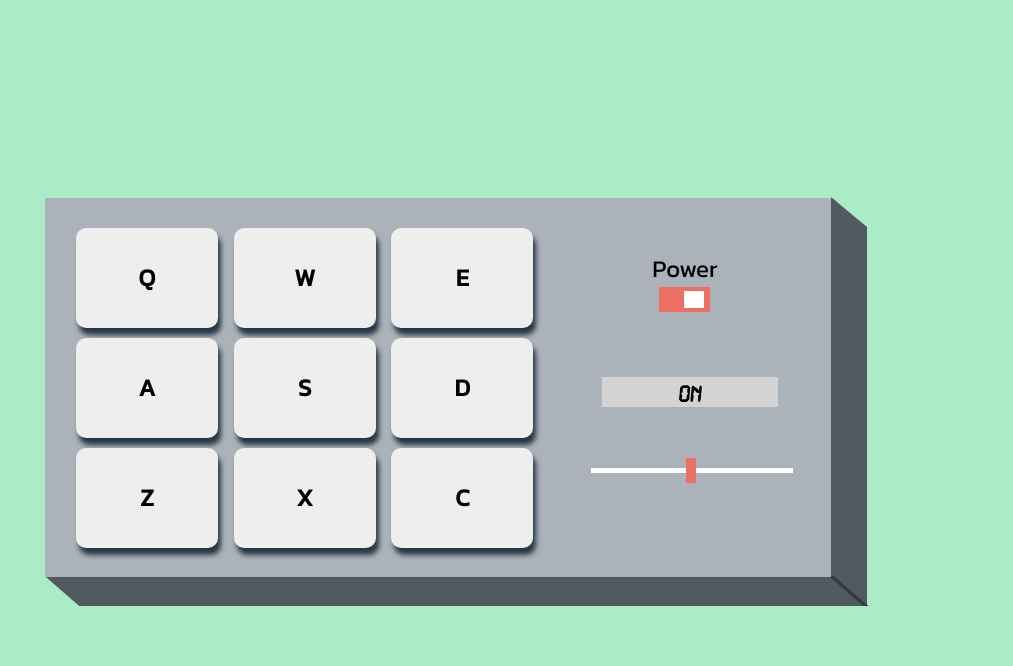
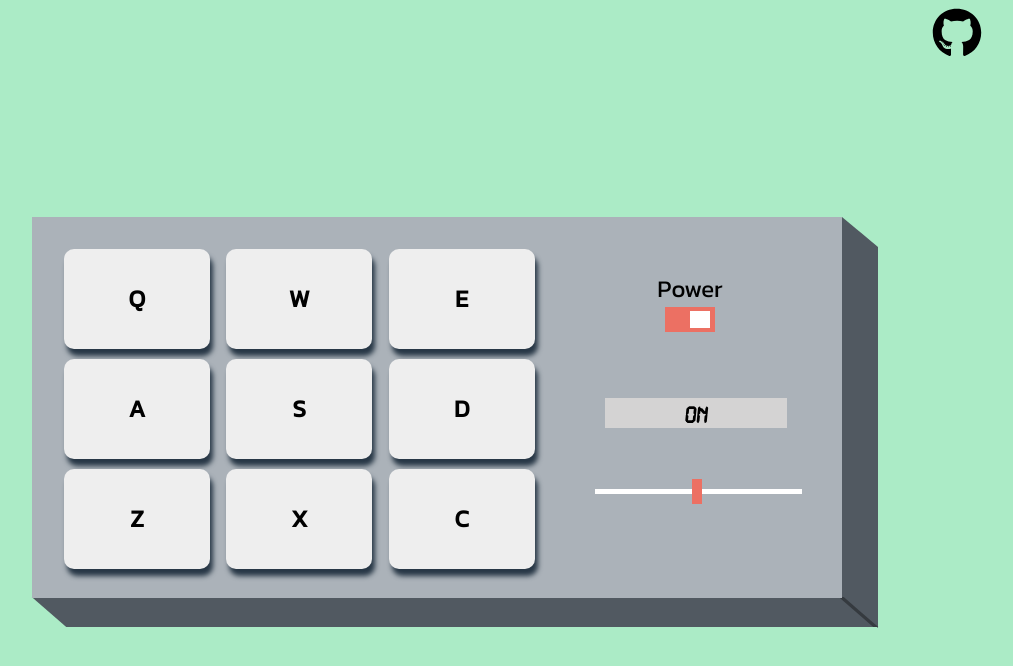
Before and after one commit to ryasan/drum_machine, a React (Create React App) app: page / in a window 1280 px wide. Shown: the top 666 px of the page, without its empty margins (158-1171 px from the left). Built offline with nearby package versions, Linux system fonts and the light colour scheme.

Commit message:
add gh link

```diff
--- a/src/App.js
+++ b/src/App.js
@@ -1,4 +1,5 @@
 import React, { Component } from 'react';
+import AppBar from './components/AppBar/AppBar';
 import Controller from './components/Controller/Controller';
 import DrumPadBank from './components/DrumPadBank/DrumPadBank';
 import './App.css';
@@ -6,6 +7,8 @@ import './App.css';
 class App extends Component {
   render() {
     return (
+      <div>
+        <AppBar />
         <div className="wrap">
           <div id="drum-machine">
             <DrumPadBank />
@@ -14,6 +17,7 @@ class App extends Component {
           <div className="side" />
           <div className="bottom" />
         </div>
+      </div>
     );
   }
 }
--- /dev/null
+++ b/src/components/AppBar/AppBar.js
@@ -0,0 +1,13 @@
+import React from 'react';
+import GH_ICON from './../../images/github.svg';
+import './AppBar.css';
+
+const AppBar = () => (
+  <div className="app-bar">
+    <a href="https://github.com/ryasan86/drum_machine" alt="drum_machine">
+      <img src={GH_ICON} alt="github" className="icon" />
+    </a>
+  </div>
+);
+
+export default AppBar;
--- /dev/null
+++ b/src/components/AppBar/AppBar.scss
@@ -0,0 +1,30 @@
+.app-bar {
+    display: flex;
+    justify-content: flex-end;
+    .icon {
+      width: 50px;
+      height: 50px;
+      cursor: pointer;
+      &:hover {
+        animation: wobble 1s;
+      }
+    }
+  }
+
+  @keyframes wobble {
+    0% {
+      transform: rotate(0deg);
+    }
+    25% {
+      transform: rotate(-30deg);
+    }
+    50% {
+      transform: rotate(30deg);
+    }
+    75% {
+      transform: rotate(-30deg);
+    }
+    100% {
+      transform: rotate(0deg);
+    }
+  }
```
Also changed, not shown: src/images/github.svg (added). Lines whose indentation alone changed are shown as unchanged.
